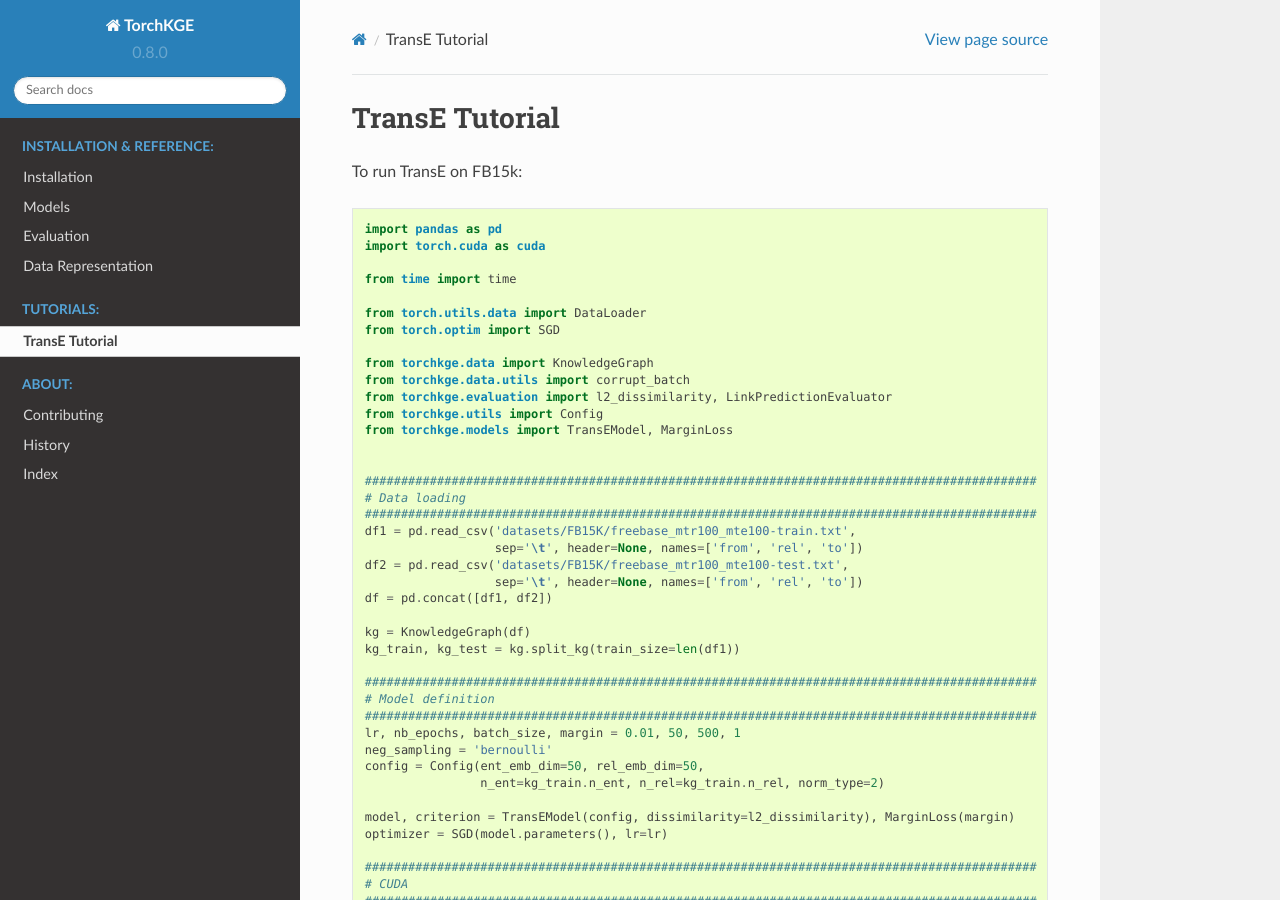
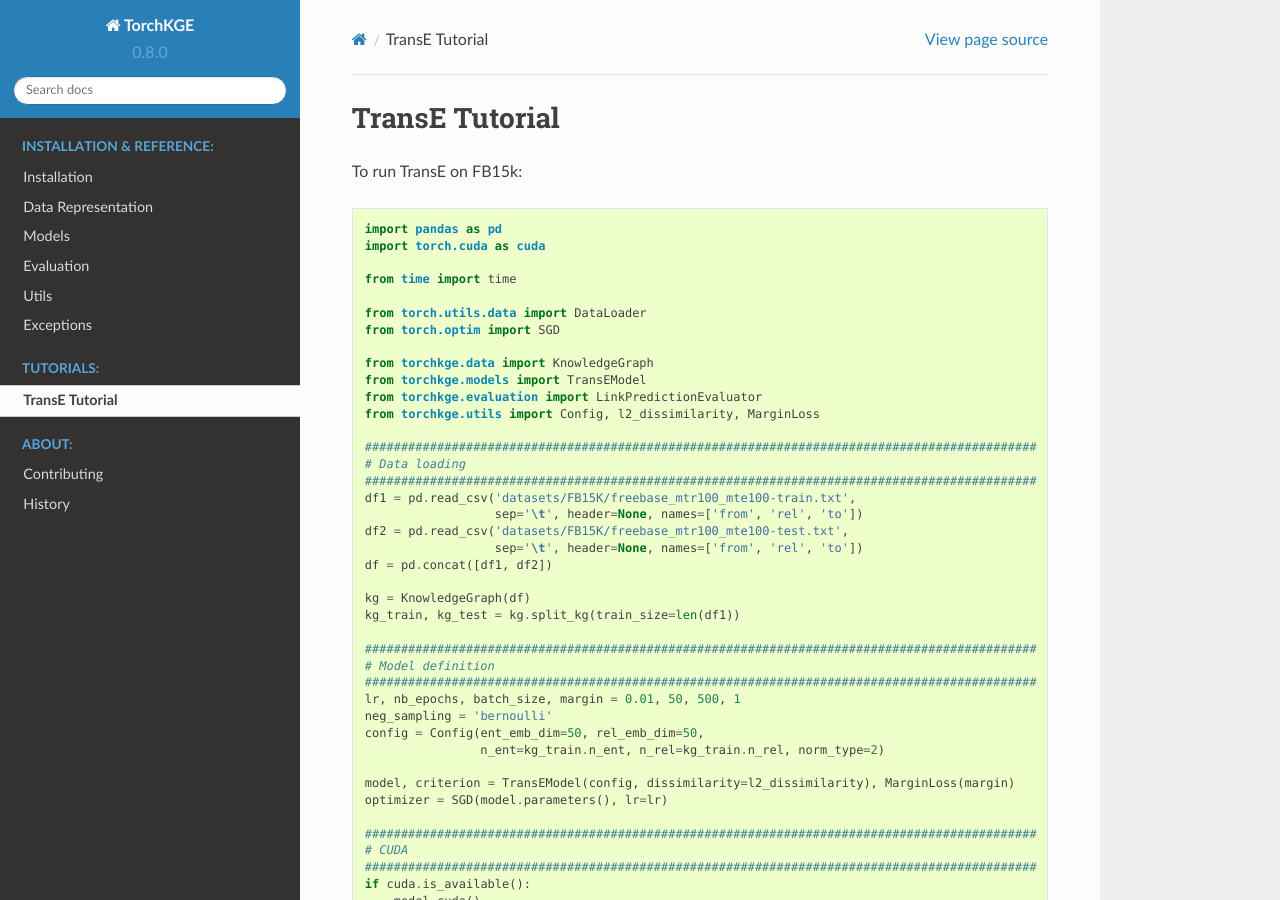
Before and after one commit to torchkge-team/torchkge, a Sphinx documentation site: the page built from docs/tutorials/transe.rst, in a window 1280 px wide and 900 px high. Built offline with Sphinx 7.4.7 and the Read the Docs theme 2.0.0, drawn with Linux system fonts in a browser that asks for light colours.

Commit message:
Update docs

```diff
--- a/docs/index.rst
+++ b/docs/index.rst
@@ -24,4 +24,3 @@ Welcome to TorchKGE's documentation!
    contributing
    authors
    history
-   genindex
--- a/docs/reference/evaluation.rst
+++ b/docs/reference/evaluation.rst
@@ -6,11 +6,6 @@ Evaluation
 
 .. currentmodule:: torchkge.evaluation
 
-Dissimilarities
----------------
-.. automodule:: torchkge.evaluation.Dissimilarities
-    :members:
-
 LinkPrediction
 --------------
 .. automodule:: torchkge.evaluation.LinkPrediction
--- a/docs/reference/index.rst
+++ b/docs/reference/index.rst
@@ -1,5 +1,7 @@
 .. toctree::
 
+    data
     models
     evaluation
-    data
+    utils
+    exceptions
--- a/docs/tutorials/transe.rst
+++ b/docs/tutorials/transe.rst
@@ -13,11 +13,9 @@ To run TransE on FB15k::
     from torch.optim import SGD
 
     from torchkge.data import KnowledgeGraph
-    from torchkge.data.utils import corrupt_batch
-    from torchkge.evaluation import l2_dissimilarity, LinkPredictionEvaluator
-    from torchkge.utils import Config
-    from torchkge.models import TransEModel, MarginLoss
-
+    from torchkge.models import TransEModel
+    from torchkge.evaluation import LinkPredictionEvaluator
+    from torchkge.utils import Config, l2_dissimilarity, MarginLoss
 
     #############################################################################################
     # Data loading
```
Also changed, not shown: docs/reference/exceptions.rst (added, +12 -0 lines), docs/reference/utils.rst (added, +27 -0 lines).
